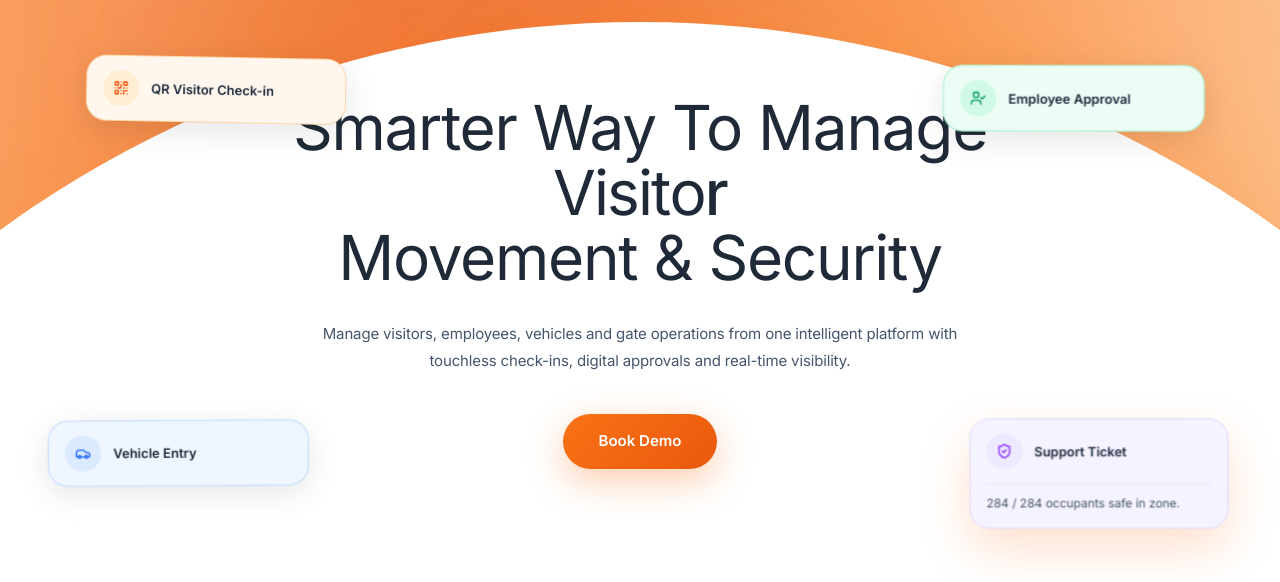
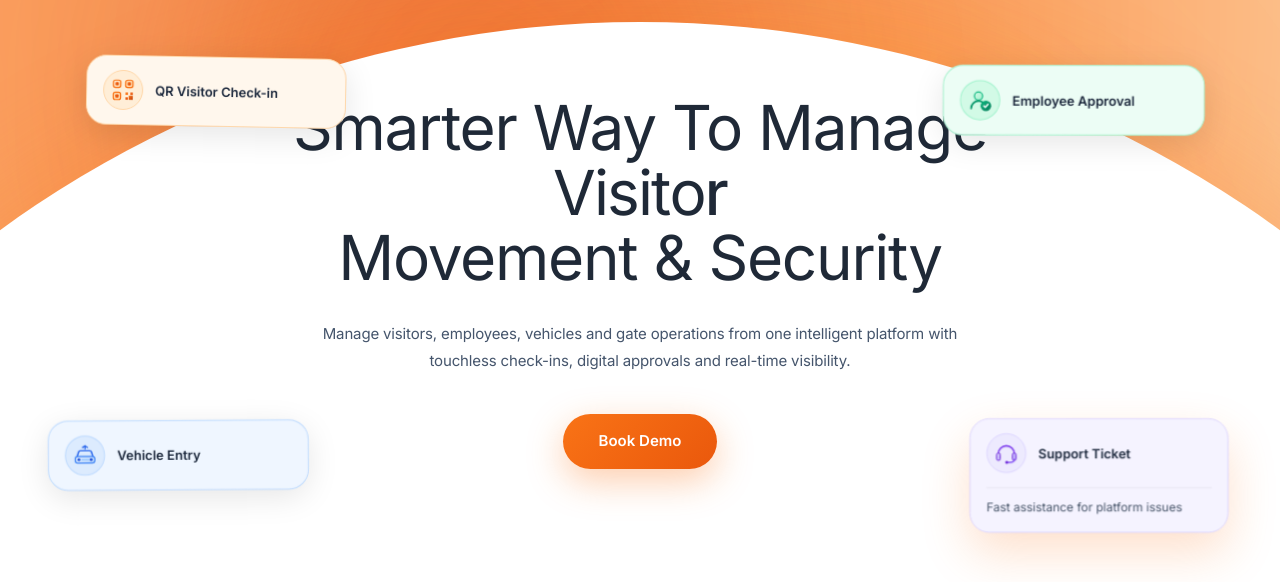
Before and after one commit to Sufiyanahmad7/tapscanner-landing-page, a Next.js app: page / in a window 1280 px wide. Shown: the part 158-740 px from the top of the page. Built offline with nearby package versions, Linux system fonts and the light colour scheme; no server answers.

Commit message:
feat(ui): replace floating card icons with premium colorful SVG icons

```diff
--- a/src/components/ui/FloatingCard.tsx
+++ b/src/components/ui/FloatingCard.tsx
@@ -2,7 +2,6 @@
 
 import React, { useState } from 'react';
 import { motion, AnimatePresence } from 'framer-motion';
-import { QrCode, UserCheck, Car, ShieldCheck, Mail, CheckCircle2 } from 'lucide-react';
 
 export type CardType =
   | 'visitor'
@@ -22,14 +21,141 @@ interface FloatingCardProps {
   isExpanded?: boolean;
 }
 
+/* ── PREMIUM COLORFUL SVG ICONS ── */
+
+const QrScannerIcon: React.FC<{ className?: string }> = ({ className = 'w-7 h-7' }) => (
+  <svg className={className} viewBox="0 0 32 32" fill="none" xmlns="http://www.w3.org/2000/svg" aria-label="QR Code Icon">
+    <rect x="4" y="4" width="9" height="9" rx="2.5" fill="url(#qr_grad1)" stroke="#F97316" strokeWidth="1.5" />
+    <rect x="6.5" y="6.5" width="4" height="4" rx="1" fill="#EA580C" />
+    <rect x="19" y="4" width="9" height="9" rx="2.5" fill="url(#qr_grad1)" stroke="#F97316" strokeWidth="1.5" />
+    <rect x="21.5" y="6.5" width="4" height="4" rx="1" fill="#EA580C" />
+    <rect x="4" y="19" width="9" height="9" rx="2.5" fill="url(#qr_grad1)" stroke="#F97316" strokeWidth="1.5" />
+    <rect x="6.5" y="21.5" width="4" height="4" rx="1" fill="#EA580C" />
+    <path d="M19 19H22V22H19V19Z" fill="#F97316" />
+    <path d="M25 19H28V22H25V19Z" fill="#EA580C" />
+    <path d="M19 25H22V28H19V25Z" fill="#EA580C" />
+    <path d="M23 23H28V28H23V23Z" fill="url(#qr_grad2)" rx="1" />
+    <defs>
+      <linearGradient id="qr_grad1" x1="4" y1="4" x2="13" y2="13" gradientUnits="userSpaceOnUse">
+        <stop stopColor="#FFEDD5" />
+        <stop offset="1" stopColor="#FED7AA" />
+      </linearGradient>
+      <linearGradient id="qr_grad2" x1="23" y1="23" x2="28" y2="28" gradientUnits="userSpaceOnUse">
+        <stop stopColor="#F97316" />
+        <stop offset="1" stopColor="#C2410C" />
+      </linearGradient>
+    </defs>
+  </svg>
+);
+
+const UserApprovalIcon: React.FC<{ className?: string }> = ({ className = 'w-7 h-7' }) => (
+  <svg className={className} viewBox="0 0 32 32" fill="none" xmlns="http://www.w3.org/2000/svg" aria-label="User Approval Icon">
+    <circle cx="14" cy="11" r="5" fill="url(#usr_grad1)" stroke="#10B981" strokeWidth="1.5" />
+    <path d="M5 26C5 21.0294 9.02944 17 14 17C16.1425 17 18.1066 17.749 19.6543 19" stroke="#059669" strokeWidth="2.2" strokeLinecap="round" />
+    <circle cx="23" cy="23" r="6.5" fill="url(#usr_grad2)" />
+    <path d="M20.5 23L22.2 24.7L25.5 21" stroke="white" strokeWidth="1.8" strokeLinecap="round" strokeLinejoin="round" />
+    <defs>
+      <linearGradient id="usr_grad1" x1="9" y1="6" x2="19" y2="16" gradientUnits="userSpaceOnUse">
+        <stop stopColor="#D1FAE5" />
+        <stop offset="1" stopColor="#A7F3D0" />
+      </linearGradient>
+      <linearGradient id="usr_grad2" x1="16.5" y1="16.5" x2="29.5" y2="29.5" gradientUnits="userSpaceOnUse">
+        <stop stopColor="#10B981" />
+        <stop offset="1" stopColor="#047857" />
+      </linearGradient>
+    </defs>
+  </svg>
+);
+
+const VehicleEntryIcon: React.FC<{ className?: string }> = ({ className = 'w-7 h-7' }) => (
+  <svg className={className} viewBox="0 0 32 32" fill="none" xmlns="http://www.w3.org/2000/svg" aria-label="Vehicle Entry Icon">
+    <path d="M6 18L8.2 11.4C8.5 10.5 9.4 10 10.3 10H21.7C22.6 10 23.5 10.5 23.8 11.4L26 18" stroke="#2563EB" strokeWidth="1.8" />
+    <rect x="4" y="17" width="24" height="8" rx="3" fill="url(#veh_grad1)" stroke="#3B82F6" strokeWidth="1.5" />
+    <circle cx="8.5" cy="21" r="1.8" fill="#1D4ED8" />
+    <circle cx="23.5" cy="21" r="1.8" fill="#1D4ED8" />
+    <path d="M12 21H20" stroke="#93C5FD" strokeWidth="1.5" strokeLinecap="round" />
+    <path d="M16 4V8M16 4L13 6M16 4L19 6" stroke="#2563EB" strokeWidth="1.5" strokeLinecap="round" strokeLinejoin="round" />
+    <defs>
+      <linearGradient id="veh_grad1" x1="4" y1="17" x2="28" y2="25" gradientUnits="userSpaceOnUse">
+        <stop stopColor="#DBEAFE" />
+        <stop offset="1" stopColor="#BFDBFE" />
+      </linearGradient>
+    </defs>
+  </svg>
+);
+
+const SupportDeskIcon: React.FC<{ className?: string }> = ({ className = 'w-7 h-7' }) => (
+  <svg className={className} viewBox="0 0 32 32" fill="none" xmlns="http://www.w3.org/2000/svg" aria-label="Support Desk Icon">
+    <path d="M6 17C6 11.4772 10.4772 7 16 7C21.5228 7 26 11.4772 26 17" stroke="#7C3AED" strokeWidth="2" strokeLinecap="round" />
+    <rect x="4" y="16" width="4.5" height="9" rx="2" fill="url(#sup_grad1)" stroke="#6D28D9" strokeWidth="1.2" />
+    <rect x="23.5" y="16" width="4.5" height="9" rx="2" fill="url(#sup_grad1)" stroke="#6D28D9" strokeWidth="1.2" />
+    <path d="M26 23.5C26 26 23.5 27.5 20 27.5H18" stroke="#8B5CF6" strokeWidth="1.8" strokeLinecap="round" />
+    <circle cx="16.5" cy="27.5" r="1.8" fill="#6D28D9" />
+    <defs>
+      <linearGradient id="sup_grad1" x1="4" y1="16" x2="8.5" y2="25" gradientUnits="userSpaceOnUse">
+        <stop stopColor="#DDD6FE" />
+        <stop offset="1" stopColor="#C4B5FD" />
+      </linearGradient>
+    </defs>
+  </svg>
+);
+
+const MailSentIcon: React.FC<{ className?: string }> = ({ className = 'w-7 h-7' }) => (
+  <svg className={className} viewBox="0 0 32 32" fill="none" xmlns="http://www.w3.org/2000/svg" aria-label="Mail Sent Icon">
+    <rect x="4" y="8" width="24" height="16" rx="3.5" fill="url(#mail_grad)" stroke="#0284C7" strokeWidth="1.5" />
+    <path d="M5 9.5L16 17L27 9.5" stroke="#0369A1" strokeWidth="1.8" strokeLinecap="round" strokeLinejoin="round" />
+    <circle cx="24" cy="20" r="4.5" fill="#0EA5E9" />
+    <path d="M22 20L23.5 21.5L26 19" stroke="white" strokeWidth="1.4" strokeLinecap="round" strokeLinejoin="round" />
+    <defs>
+      <linearGradient id="mail_grad" x1="4" y1="8" x2="28" y2="24" gradientUnits="userSpaceOnUse">
+        <stop stopColor="#E0F2FE" />
+        <stop offset="1" stopColor="#BAE6FD" />
+      </linearGradient>
+    </defs>
+  </svg>
+);
+
+const VerifiedBadgeIcon: React.FC<{ className?: string }> = ({ className = 'w-7 h-7' }) => (
+  <svg className={className} viewBox="0 0 32 32" fill="none" xmlns="http://www.w3.org/2000/svg" aria-label="Verified Badge Icon">
+    <path d="M16 3L19.5 5.5L23.8 5.2L25.6 9.1L29.6 11L29.1 15.3L31.5 19L29.1 22.7L29.6 27L25.6 28.9L23.8 32.8L19.5 32.5L16 35" fill="none" />
+    <circle cx="16" cy="16" r="12" fill="url(#ver_grad)" stroke="#059669" strokeWidth="1.5" />
+    <path d="M11 16L14.5 19.5L21 12.5" stroke="white" strokeWidth="2.2" strokeLinecap="round" strokeLinejoin="round" />
+    <defs>
+      <linearGradient id="ver_grad" x1="4" y1="4" x2="28" y2="28" gradientUnits="userSpaceOnUse">
+        <stop stopColor="#34D399" />
+        <stop offset="1" stopColor="#059669" />
+      </linearGradient>
+    </defs>
+  </svg>
+);
+
+const PassBadgeIcon: React.FC<{ className?: string }> = ({ className = 'w-7 h-7' }) => (
+  <svg className={className} viewBox="0 0 32 32" fill="none" xmlns="http://www.w3.org/2000/svg" aria-label="Pass Badge Icon">
+    <rect x="5" y="4" width="22" height="24" rx="4" fill="url(#pass_grad)" stroke="#4F46E5" strokeWidth="1.5" />
+    <rect x="9" y="8" width="14" height="8" rx="1.5" fill="#EEF2FF" stroke="#818CF8" strokeWidth="1" />
+    <path d="M11 11H21" stroke="#4F46E5" strokeWidth="1.2" strokeLinecap="round" />
+    <path d="M11 13.5H17" stroke="#6366F1" strokeWidth="1.2" strokeLinecap="round" />
+    <rect x="9" y="19" width="4" height="4" fill="#4338CA" rx="0.5" />
+    <rect x="15" y="19" width="8" height="1.8" fill="#6366F1" rx="0.5" />
+    <rect x="15" y="21.5" width="5" height="1.5" fill="#818CF8" rx="0.5" />
+    <defs>
+      <linearGradient id="pass_grad" x1="5" y1="4" x2="27" y2="28" gradientUnits="userSpaceOnUse">
+        <stop stopColor="#C7D2FE" />
+        <stop offset="1" stopColor="#A5B4FC" />
+      </linearGradient>
+    </defs>
+  </svg>
+);
+
+/* ── CARD CONFIGURATIONS ── */
+
 const CARD_CONFIG = {
   /* ── ORANGE THEME CARDS (Interactive Demo Set - 4 Cards) ── */
   visitor: {
     title: 'QR Visitor Check-in',
     description: 'Visitor scanned & verified at Main Gate.',
-    icon: QrCode,
-    iconBg: 'bg-orange-100',
-    iconColor: 'text-orange-600',
+    IconComponent: QrScannerIcon,
+    iconBg: 'bg-orange-100/90 border border-orange-200',
     cardBg: '#fff7ed',
     cardBorder: '#fed7aa',
     floatDuration: 5,
@@ -37,9 +163,8 @@ const CARD_CONFIG = {
   approval: {
     title: 'Employee Approval',
     description: 'Host approved the visit in 5 seconds.',
-    icon: UserCheck,
-    iconBg: 'bg-emerald-100',
-    iconColor: 'text-emerald-600',
+    IconComponent: UserApprovalIcon,
+    iconBg: 'bg-emerald-100/90 border border-emerald-200',
     cardBg: '#ecfdf5',
     cardBorder: '#a7f3d0',
     floatDuration: 6.5,
@@ -47,19 +172,17 @@ const CARD_CONFIG = {
   vehicle: {
     title: 'Vehicle Entry',
     description: 'ANPR pass validated at Gate 2.',
-    icon: Car,
-    iconBg: 'bg-blue-100',
-    iconColor: 'text-blue-600',
+    IconComponent: VehicleEntryIcon,
+    iconBg: 'bg-blue-100/90 border border-blue-200',
     cardBg: '#eff6ff',
     cardBorder: '#bfdbfe',
     floatDuration: 8,
   },
   emergency: {
     title: 'Support Ticket',
-    description: '284 / 284 occupants safe in zone.',
-    icon: ShieldCheck,
-    iconBg: 'bg-violet-100',
-    iconColor: 'text-violet-600',
+    description: 'Fast assistance for platform issues',
+    IconComponent: SupportDeskIcon,
+    iconBg: 'bg-violet-100/90 border border-violet-200',
     cardBg: '#f5f3ff',
     cardBorder: '#ddd6fe',
     floatDuration: 7,
@@ -69,9 +192,8 @@ const CARD_CONFIG = {
   invitation: {
     title: 'Invitation Sent',
     description: 'john.doe@company.com • Product Demo',
-    icon: Mail,
-    iconBg: 'bg-sky-100',
-    iconColor: 'text-sky-600',
+    IconComponent: MailSentIcon,
+    iconBg: 'bg-sky-100/90 border border-sky-200',
     cardBg: 'rgba(240, 249, 255, 0.88)',
     cardBorder: 'rgba(186, 230, 253, 0.9)',
     floatDuration: 5,
@@ -79,9 +201,8 @@ const CARD_CONFIG = {
   visitor_approved: {
     title: 'Visitor Approved',
     description: 'Emily Johnson • Host: Sarah Wilson',
-    icon: CheckCircle2,
-    iconBg: 'bg-emerald-100',
-    iconColor: 'text-emerald-600',
+    IconComponent: VerifiedBadgeIcon,
+    iconBg: 'bg-emerald-100/90 border border-emerald-200',
     cardBg: 'rgba(240, 253, 244, 0.88)',
     cardBorder: 'rgba(187, 247, 208, 0.9)',
     floatDuration: 6.5,
@@ -89,9 +210,8 @@ const CARD_CONFIG = {
   digital_pass: {
     title: 'Digital Visitor Pass',
     description: 'INV-20341 • Main Gate Pass',
-    icon: QrCode,
-    iconBg: 'bg-indigo-100',
-    iconColor: 'text-indigo-600',
+    IconComponent: PassBadgeIcon,
+    iconBg: 'bg-indigo-100/90 border border-indigo-200',
     cardBg: 'rgba(238, 242, 255, 0.88)',
     cardBorder: 'rgba(199, 210, 254, 0.9)',
     floatDuration: 8,
@@ -107,7 +227,7 @@ export const FloatingCard: React.FC<FloatingCardProps> = ({
   isExpanded = false,
 }) => {
   const [hovered, setHovered] = useState(false);
-  const { title, description, icon: Icon, floatDuration } = CARD_CONFIG[type];
+  const { title, description, IconComponent, floatDuration } = CARD_CONFIG[type];
 
   // Combine manual hover or programmatic sequential expansion (for Orange theme)
   const expanded = hovered || isExpanded;
@@ -118,7 +238,7 @@ export const FloatingCard: React.FC<FloatingCardProps> = ({
 
   /* ── ORANGE THEME CARDS (Expandable Cards for Sequential Demo) ── */
   if (type === 'visitor' || type === 'approval' || type === 'vehicle' || type === 'emergency') {
-    const { iconBg, iconColor, cardBg, cardBorder } = CARD_CONFIG[type];
+    const { iconBg, cardBg, cardBorder } = CARD_CONFIG[type];
 
     return (
       <motion.div
@@ -150,8 +270,8 @@ export const FloatingCard: React.FC<FloatingCardProps> = ({
           transition={{ layout: { duration: 0.35, ease: 'easeOut' } }}
         >
           <motion.div layout="position" className="flex items-center gap-3 px-4 py-3.5">
-            <div className={`h-9 w-9 rounded-full flex items-center justify-center shrink-0 ${iconBg}`}>
-              <Icon className={`h-4 w-4 ${iconColor}`} />
+            <div className={`h-10 w-10 rounded-full flex items-center justify-center shrink-0 ${iconBg}`}>
+              <IconComponent className="w-6.5 h-6.5" />
             </div>
             <span className="text-[13px] font-semibold text-slate-800 leading-tight">{title}</span>
           </motion.div>
@@ -180,7 +300,7 @@ export const FloatingCard: React.FC<FloatingCardProps> = ({
 
   /* ── BLUE THEME CARDS (3 Cards: Invitation Sent, Visitor Approved, Digital Visitor Pass) ── */
   if (type === 'invitation') {
-    const { cardBg, cardBorder, iconBg, iconColor } = CARD_CONFIG['invitation'];
+    const { cardBg, cardBorder, iconBg } = CARD_CONFIG['invitation'];
     return (
       <motion.div
         className={`absolute hidden xl:block pointer-events-auto ${className}`}
@@ -211,8 +331,8 @@ export const FloatingCard: React.FC<FloatingCardProps> = ({
           }}
         >
           <div className="flex items-start gap-3">
-            <div className={`h-9 w-9 rounded-full ${iconBg} flex items-center justify-center shrink-0 mt-0.5`}>
-              <Mail className={`h-4.5 w-4.5 ${iconColor}`} />
+            <div className={`h-10 w-10 rounded-full ${iconBg} flex items-center justify-center shrink-0 mt-0.5`}>
+              <MailSentIcon className="w-6.5 h-6.5" />
             </div>
             <div className="flex-1 min-w-0">
               <div className="flex items-center justify-between gap-1 mb-0.5">
@@ -229,7 +349,7 @@ export const FloatingCard: React.FC<FloatingCardProps> = ({
   }
 
   if (type === 'visitor_approved') {
-    const { cardBg, cardBorder, iconBg, iconColor } = CARD_CONFIG['visitor_approved'];
+    const { cardBg, cardBorder, iconBg } = CARD_CONFIG['visitor_approved'];
     return (
       <motion.div
         className={`absolute hidden xl:block pointer-events-auto ${className}`}
@@ -260,8 +380,8 @@ export const FloatingCard: React.FC<FloatingCardProps> = ({
           }}
         >
           <div className="flex items-center gap-3">
-            <div className={`h-9 w-9 rounded-full ${iconBg} flex items-center justify-center shrink-0`}>
-              <CheckCircle2 className={`h-4.5 w-4.5 ${iconColor}`} />
+            <div className={`h-10 w-10 rounded-full ${iconBg} flex items-center justify-center shrink-0`}>
+              <VerifiedBadgeIcon className="w-6.5 h-6.5" />
             </div>
             <div className="flex-1 min-w-0">
               <div className="flex items-center justify-between gap-1">
@@ -280,7 +400,7 @@ export const FloatingCard: React.FC<FloatingCardProps> = ({
   }
 
   if (type === 'digital_pass') {
-    const { cardBg, cardBorder, iconBg, iconColor } = CARD_CONFIG['digital_pass'];
+    const { cardBg, cardBorder, iconBg } = CARD_CONFIG['digital_pass'];
     return (
       <motion.div
         className={`absolute hidden xl:block pointer-events-auto ${className}`}
@@ -319,8 +439,8 @@ export const FloatingCard: React.FC<FloatingCardProps> = ({
               <p className="text-[10px] font-mono text-indigo-600 mt-0.5">INV-20341</p>
               <p className="text-[10px] text-slate-400 mt-0.5">Main Gate Pass</p>
             </div>
-            <div className="h-11 w-11 rounded-xl bg-indigo-50 border border-indigo-100 flex items-center justify-center shrink-0">
-              <QrCode className="h-6.5 w-6.5 text-indigo-600" />
+            <div className={`h-10 w-10 rounded-xl ${iconBg} flex items-center justify-center shrink-0`}>
+              <PassBadgeIcon className="w-6.5 h-6.5" />
             </div>
           </div>
         </motion.div>
```
